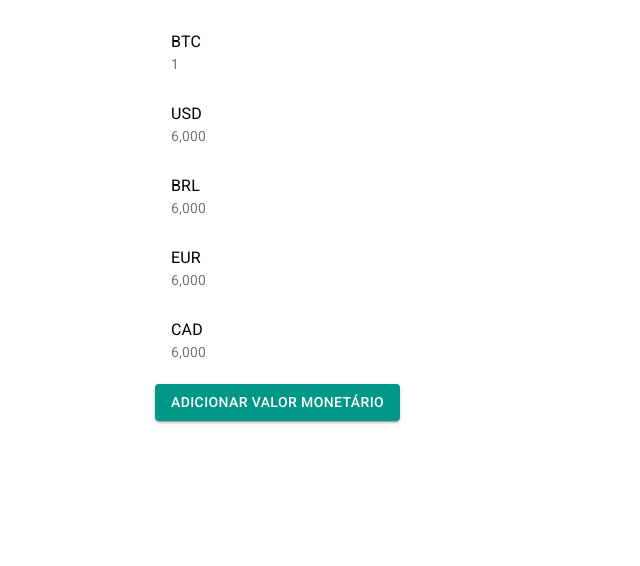
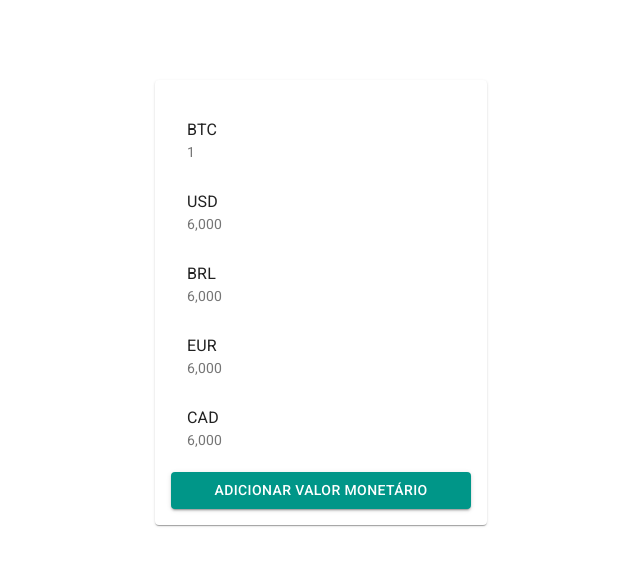
Before and after one commit to bpoliana/crypto-front, a React app: page /home in a window 1280 px wide. Shown: the top 566 px of the page, without its empty margins (329-969 px from the left). Built offline with nearby package versions, Linux system fonts and the light colour scheme.

Commit message:
refactor: move CurrenciesPage to a Card component

```diff
--- a/src/components/CurrenciesPage/CurrenciesPage.styles.tsx
+++ b/src/components/CurrenciesPage/CurrenciesPage.styles.tsx
@@ -5,7 +5,17 @@ export const useStyles = makeStyles((theme: Theme) =>
     root: {
       width: '100%',
       maxWidth: 360,
-      backgroundColor: theme.palette.background.paper
+      backgroundColor: theme.palette.background.paper,
+      alignItems: 'center'
+    },
+    card: {
+      marginTop: theme.spacing(10),
+      minWidth: 300,
+      alignItems: 'center',
+      padding: theme.spacing(2)
+    },
+    grid: {
+      display: 'grid'
     }
   })
 )
--- a/src/components/CurrenciesPage/CurrenciesPage.tsx
+++ b/src/components/CurrenciesPage/CurrenciesPage.tsx
@@ -1,6 +1,6 @@
 import React from 'react'
 import { useHistory } from 'react-router-dom'
-import { Button, Container, List, ListItem, ListItemText } from '@material-ui/core'
+import { Button, Card, Container, Grid, List, ListItem, ListItemText } from '@material-ui/core'
 import { useStyles } from './CurrenciesPage.styles'
 
 const CurrenciesPage = () => {
@@ -13,7 +13,8 @@ const CurrenciesPage = () => {
 
   return (
     <Container className={classes.root}>
-      <List >
+      <Card className={classes.card}>
+        <List>
           <ListItem>
             <ListItemText primary='BTC' secondary='1'/>
           </ListItem>
@@ -30,9 +31,12 @@ const CurrenciesPage = () => {
             <ListItemText primary='CAD' secondary='6,000'/>
           </ListItem>
         </List>
+        <Grid className={classes.grid}>
           <Button color='primary' variant='contained' onClick={redirect} title=''>
             Adicionar valor monetário
           </Button>
+        </Grid>
+      </Card>
     </Container>
   )
 }
```
Lines whose indentation alone changed are shown as unchanged.
